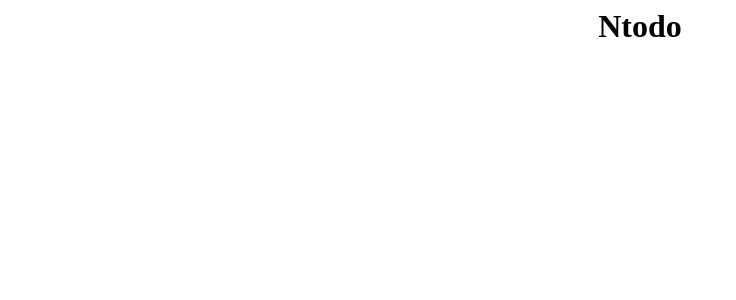
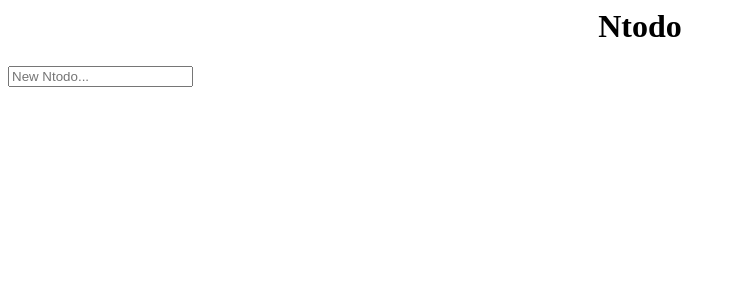
Before and after one commit to navodikakarunasingha/Ntodos, an Angular app: page / in a window 1280 px wide. Shown: the top 300 px of the page, without its empty margins (0-736 px from the left). Built offline with nearby package versions, Linux system fonts and the light colour scheme.

Commit message:
Remove ntodo.component

```diff
--- a/src/app/app.component.html
+++ b/src/app/app.component.html
@@ -1,3 +1,4 @@
 <div>
   <ntodo-title></ntodo-title>
+  <ntodo-create></ntodo-create>
 </div>
--- a/src/app/app.module.ts
+++ b/src/app/app.module.ts
@@ -4,13 +4,12 @@ import { FormsModule } from '@angular/forms';
 
 import { AppComponent } from './app.component';
 import { HelloComponent } from './hello.component';
-import { NtodoComponent } from './ntodo.component';
 import { NtodoTitleComponent } from './ntodotitle/ntodotitle.component';
 import { NtodoCreateComponent } from './ntodocreate/ntodocreate.component';
 
 @NgModule({
   imports:      [ BrowserModule, FormsModule ],
-  declarations: [ AppComponent, HelloComponent, NtodoComponent, NtodoTitleComponent, NtodoCreateComponent],
+  declarations: [ AppComponent, HelloComponent, NtodoTitleComponent, NtodoCreateComponent],
   bootstrap:    [ AppComponent ]
 })
 export class AppModule { }
--- a/src/app/ntodo.component.ts
+++ /dev/null
@@ -1,10 +0,0 @@
-import { Component, Input } from '@angular/core';
-
-@Component({
-  selector: 'hi',
-  template: `<h1>Hi {{name}}!</h1>`,
-  styles: [`h1 { font-family: Lato; }`]
-})
-export class NtodoComponent  {
-  @Input() name: string;
-}
--- a/src/app/ntodocreate/ntodocreate.component.html
+++ b/src/app/ntodocreate/ntodocreate.component.html
@@ -0,0 +1 @@
+<input bind-disabled="isDisabled" type="text" id={{ntodo_create_id}} value={{new_ntodo}} placeholder="New Ntodo...">
--- a/src/app/ntodocreate/ntodocreate.component.ts
+++ b/src/app/ntodocreate/ntodocreate.component.ts
@@ -6,5 +6,7 @@ import { Component } from '@angular/core';
   styleUrls: ['./ntodocreate.component.css']
 })
 export class NtodoCreateComponent  {
-  public distitle = "Ntodo";
+  public ntodo_create_id = "Ntodo";
+  public new_ntodo = "";
+  public isDisabled = false;
 }
```
